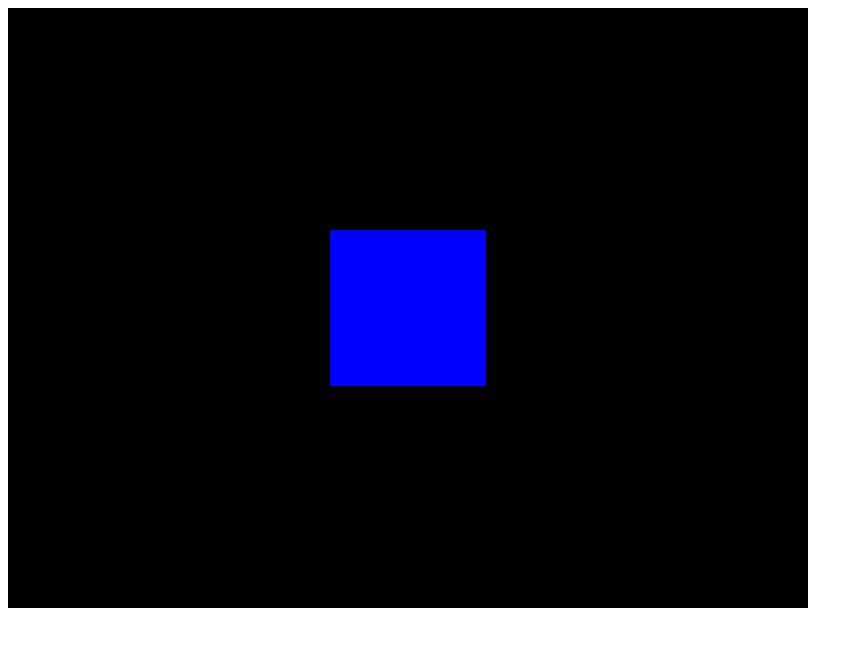
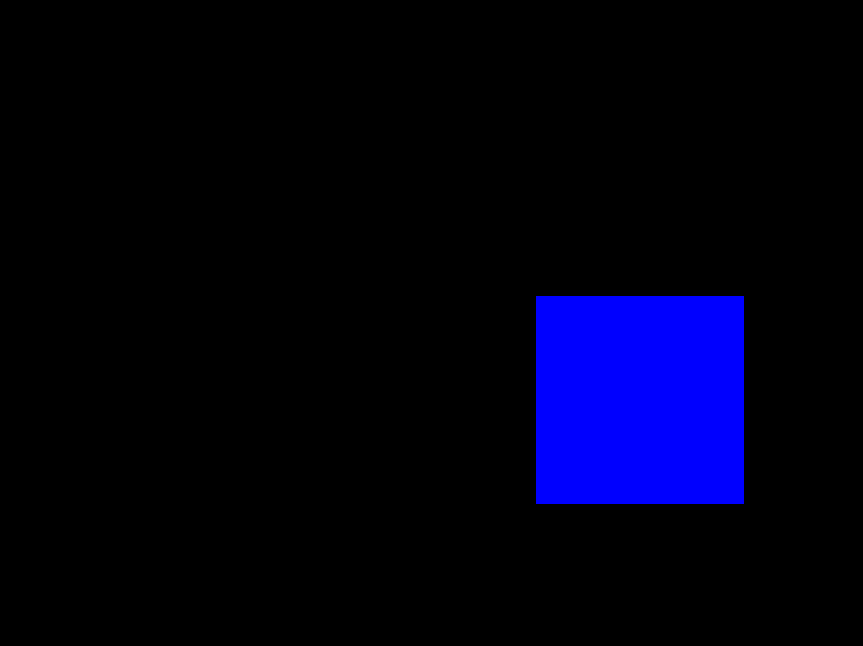
Before and after one commit to GuiFraV/Starship, a website built with Vite: page index.html in a window 1280 px wide. Shown: the whole page, without its empty margins (0-863 px from the left). Built offline with nearby package versions, Linux system fonts and the light colour scheme.

Commit message:
Add style.css and update window size in script.js

```diff
--- a/index.html
+++ b/index.html
@@ -3,6 +3,7 @@
 <head>
     <meta charset="UTF-8">
     <meta name="viewport" content="width=device-width, initial-scale=1.0">
+    <link rel="stylesheet" href="style.css">
     <title>Play3Fun</title>
 </head>
 <body>
--- a/script.js
+++ b/script.js
@@ -10,9 +10,21 @@ const mesh = new THREE.Mesh(geometry, material)
 scene.add(mesh)
 
 const sizes = {
-    height: 600,
-    width: 800
+    height: window.innerHeight,
+    width: window.innerWidth
 }
+
+window.addEventListener('resize', () => {
+
+    sizes.width = window.innerWidth
+    sizes.height = window.innerHeight
+
+    camera.aspect = sizes.width / sizes.height
+    camera.updateProjectionMatrix()
+
+    renderer.setSizes(sizes.width, sizes.height)
+
+})
 
 const camera = new THREE.PerspectiveCamera(75, sizes.width/sizes.height)
 camera.position.z = 3
--- /dev/null
+++ b/style.css
@@ -0,0 +1,15 @@
+*{
+    margin: 0;
+    padding: 0;
+}
+
+.webgl{
+    position: fixed;
+    top: 0;
+    left: 0;
+}
+
+html,
+body{
+    overflow: hidden;
+}
```
